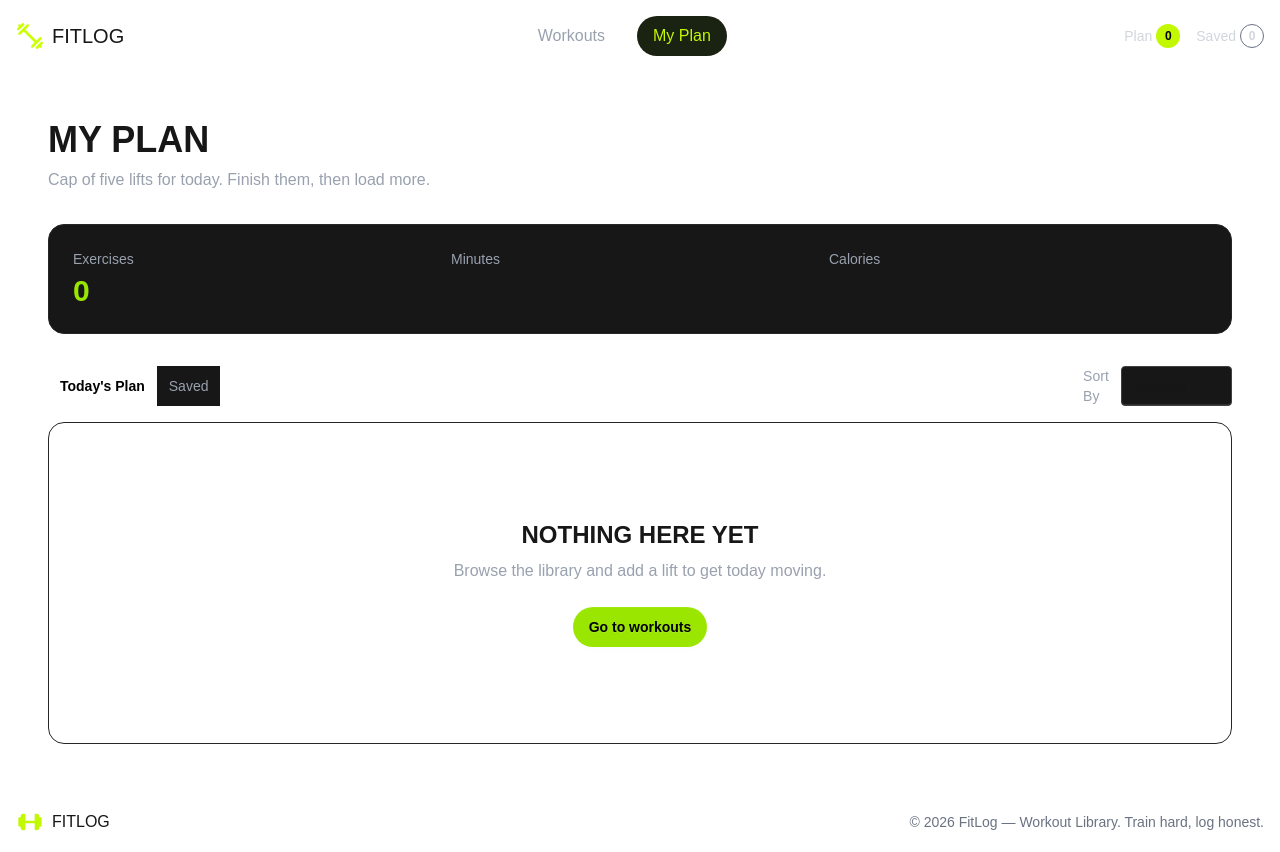
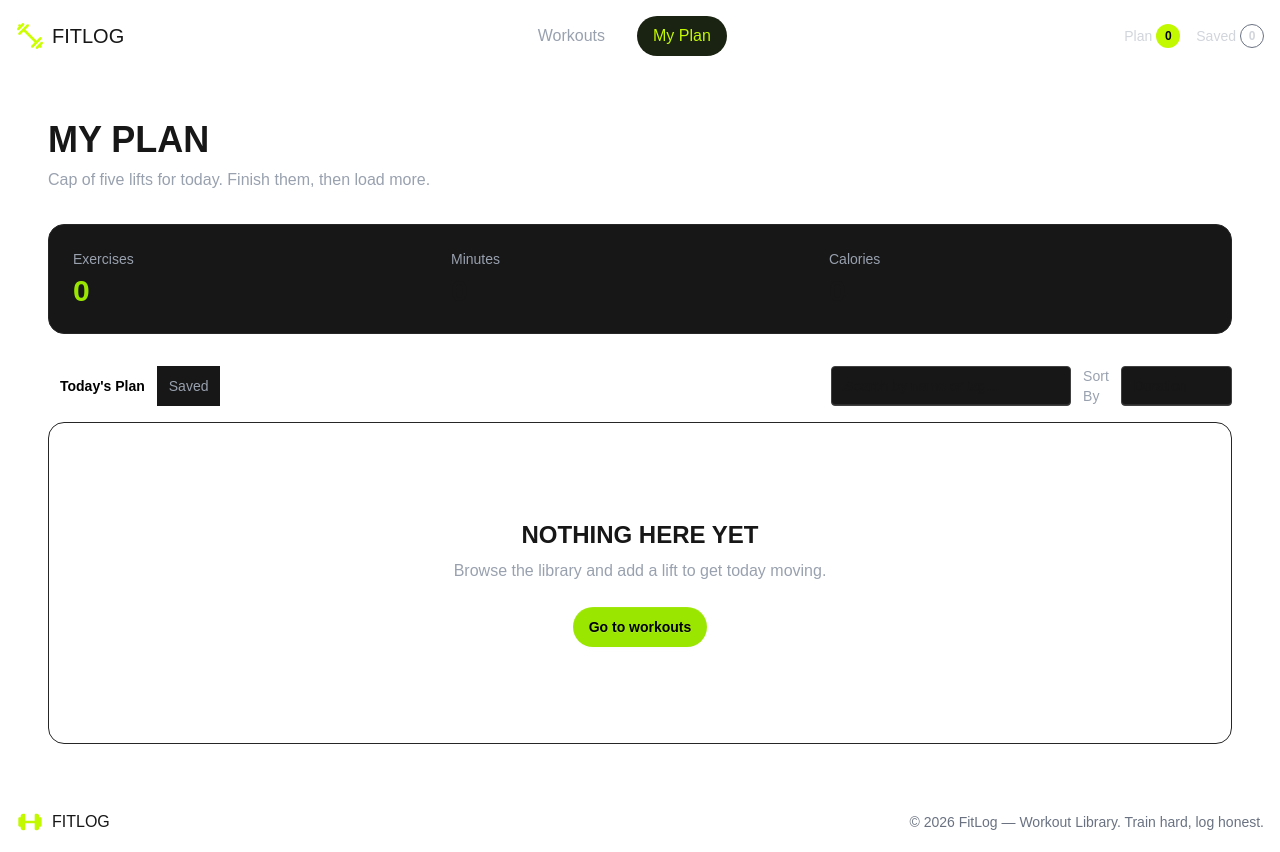
Before and after one commit to tahxin/fit-log, a Next.js app: page /my-plan in a window 1280 px wide. Built offline with nearby package versions, Linux system fonts and the light colour scheme.

Commit message:
fixed some isssues finishinh touches

```diff
--- a/src/app/my-plan/page.tsx
+++ b/src/app/my-plan/page.tsx
@@ -102,7 +102,7 @@ function MyPlanPage() {
         </div>
       </div>
 
-      <div className="flex justify-between items-center mb-4">
+      <div className="flex flex-col md:flex-row justify-between items-start md:items-center gap-4 mb-4">
         <div className="tabs tabs-boxed bg-neutral-900">
           <button
             className={`tab ${
@@ -126,6 +126,14 @@ function MyPlanPage() {
           </button>
         </div>
 
+        <div className="flex flex-wrap items-center gap-3 w-full md:w-auto">
+          <input
+            type="text"
+            placeholder="Search by name or tag..."
+            className="input input-bordered bg-neutral-900 border-neutral-700 text-sm flex-1 md:w-60"
+            value={search}
+            onChange={(e) => setSearch(e.target.value)}
+          />
           <div className="flex items-center gap-2">
             <span className="text-gray-400 text-sm">Sort By</span>
             <select
@@ -137,6 +145,7 @@ function MyPlanPage() {
               <option value="calories">Calories</option>
               <option value="rating">Rating</option>
             </select>
+          </div>
         </div>
       </div>
 
```
Lines whose indentation alone changed are shown as unchanged.
